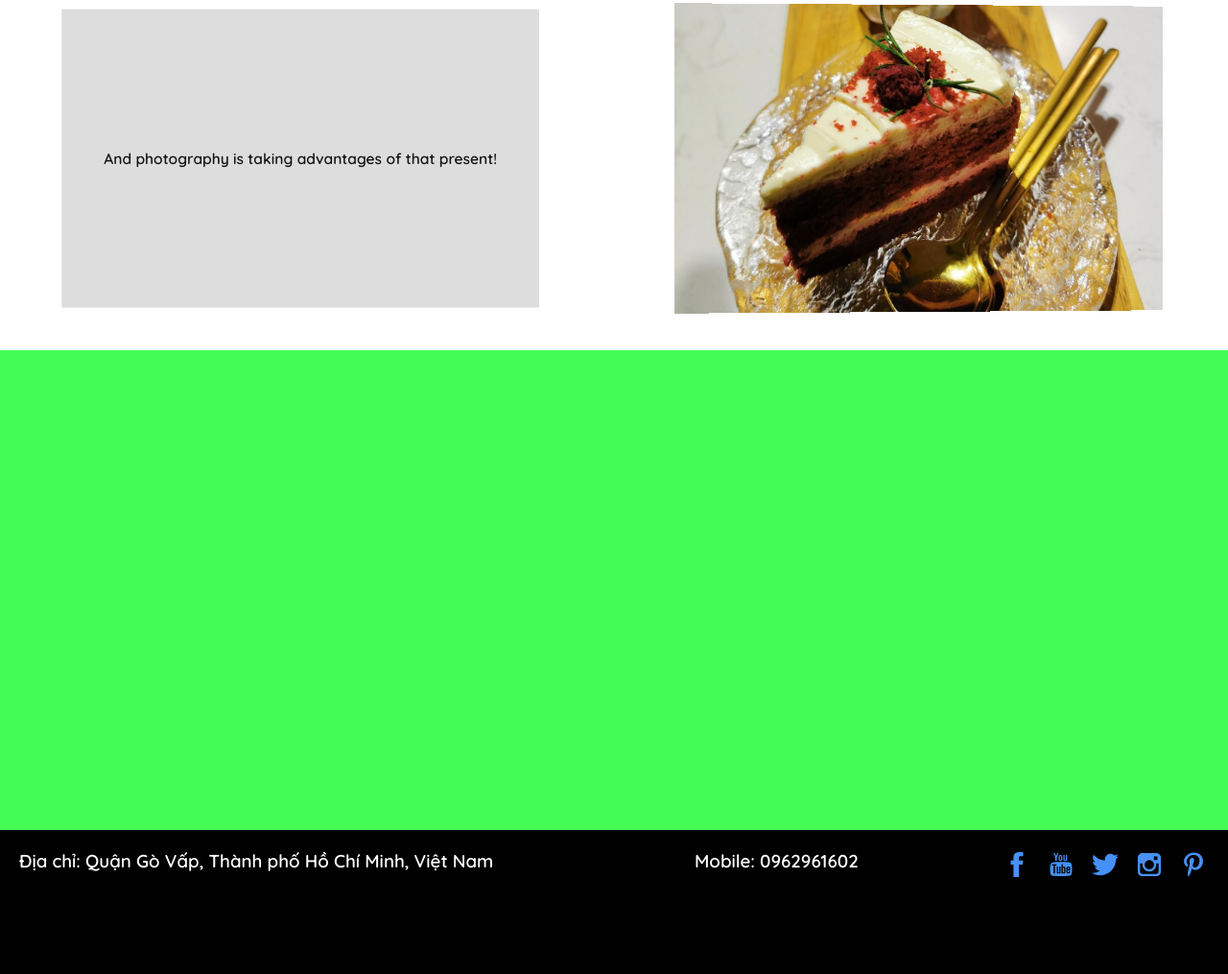
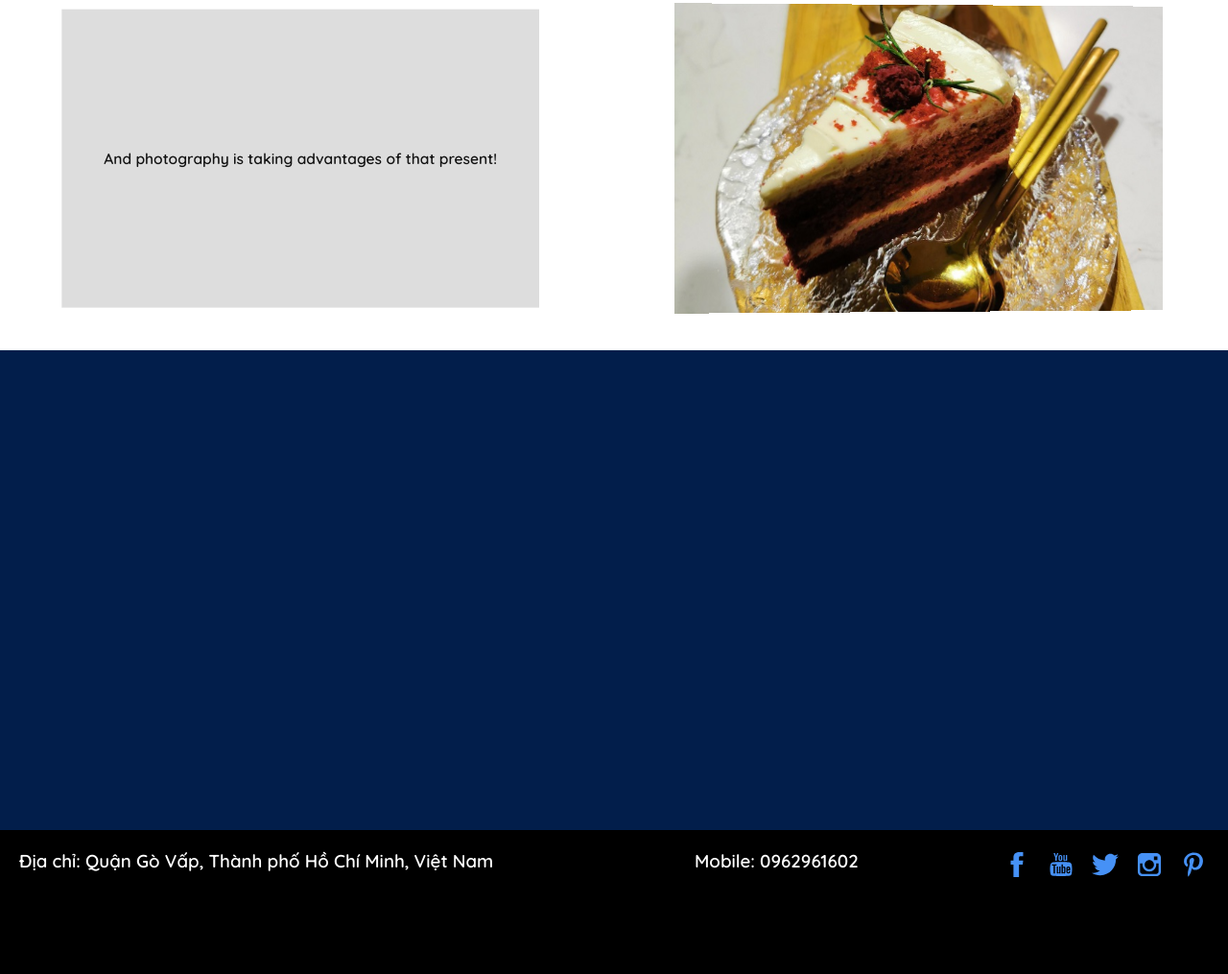
Before and after one commit to Wnguyen91/portfo, a plain HTML site: page index.html in a window 1280 px wide. Shown: the part 2935-3950 px from the top of the page at 96% size. Drawn offline with nearby package versions, Linux system fonts and the light colour scheme; a web font is replaced by a local one.

Commit message:
Update style.css

```diff
--- a/style/style.css
+++ b/style/style.css
@@ -514,7 +514,7 @@ z-index: 10;
 #me {
   width: 100%;
   height: 500px;
-  background-color: hsla(125, 98%, 63%, 1.00);
+  background-color: #021E4B;
 }
 footer {
   width: 100%;
```
